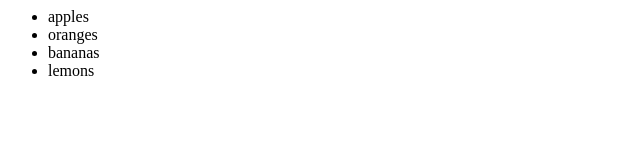
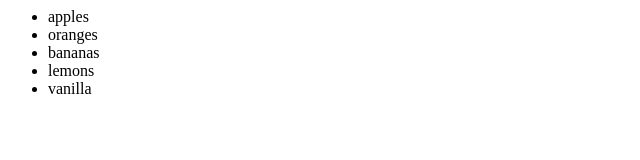
Before and after one commit to mdfain412/grocerylist, a plain HTML site: page index.html in a window 1280 px wide. Shown: the full height of the page, 0-640 px from the left. Drawn offline with Linux system fonts and the light colour scheme.

Commit message:
Added vanilla to the grocerylist

```diff
--- a/index.html
+++ b/index.html
@@ -5,6 +5,7 @@
 		<li>oranges</li>
 		<li>bananas</li>
 		<li>lemons</li>
+		<li>vanilla</li>
 	</ul>
 </body>
 </html>
```
